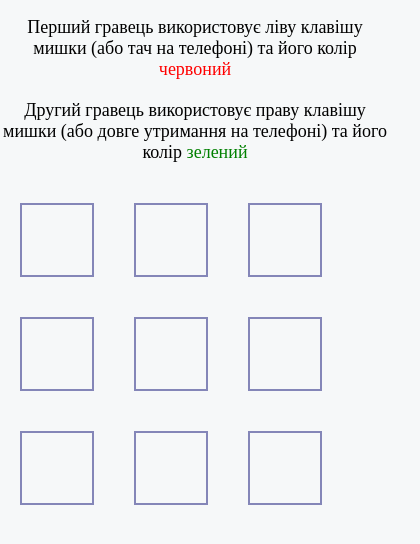
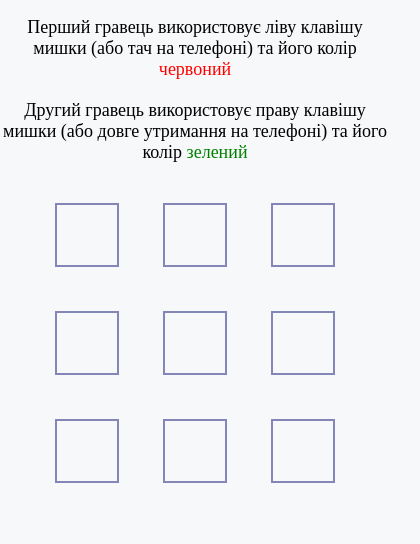
Before and after one commit to Serhii-Shmyhelskyi/Game-rg, a plain HTML site: page index.html in a window 390 px wide. Shown: the part 102-646 px from the top of the page, 420 px wide, since content can reach past the window. Drawn offline with Linux system fonts and the light colour scheme.

Commit message:
fix adaptive and html

```diff
--- a/css/style.css
+++ b/css/style.css
@@ -34,15 +34,13 @@ p {
 }
 
 .allblock {
-    text-align: center;
-    max-width: 582px;
     margin: auto;
 }
 
 .block {
+    display: inline-block;
     width: 150px;
     height: 150px;
-    float: left;
     margin: 20px;
     border: 2px solid rgb(132, 134, 184);
 }
@@ -60,8 +58,11 @@ p {
         width: 70px;
         height: 70px;
     }
+}
 
-    .allblock {
-        width: 420px;
+@media screen and (max-width: 450px) {
+    .block {
+        width: 60px;
+        height: 60px;
     }
 }
--- a/index.html
+++ b/index.html
@@ -17,13 +17,17 @@
                 class="red">червоний</span> </p>
         <p> Другий гравець використовує праву клавішу мишки (або довге утримання на телефоні) та його колір <span
                 class="green">зелений</span></p>
-        <div class="allblock">
+        <div class="allblock block-pos-1">
             <div class="block block-1"></div>
             <div class="block block-2"></div>
             <div class="block block-3"></div>
+        </div>
+        <div class="allblock block-pos-2">
             <div class="block block-4"></div>
             <div class="block block-5"></div>
             <div class="block block-6"></div>
+        </div>
+        <div class="allblock block-pos-1">
             <div class="block block-7"></div>
             <div class="block block-8"></div>
             <div class="block block-9"></div>
```
